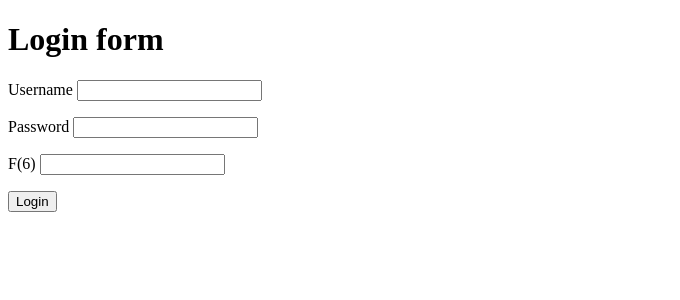
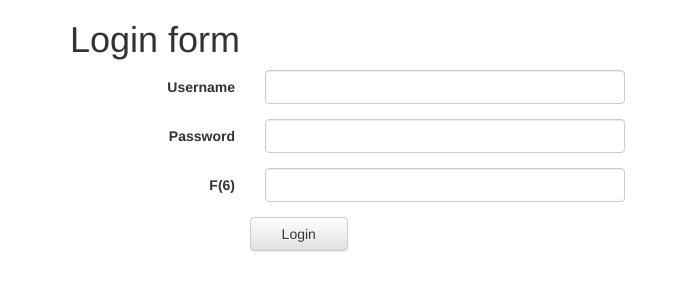
Before and after one commit to ytalashko/data-security-lab3, a Django app: page / in a window 1280 px wide. Shown: the top 300 px of the page, without its empty margins (0-680 px from the left). Run offline with Django 3.2, Linux system fonts and the light colour scheme; parts of the project's set-up code (start-up, migrations or seed data) failed here and were passed over; some libraries are stand-ins or nearby versions.

Commit message:
restyling index.html

```diff
--- a/data-security-lab3/static/js/login.js
+++ b/data-security-lab3/static/js/login.js
@@ -15,18 +15,21 @@ var getCaptcha = function(succes){
 $(function(){
   $('#loginForm').submit(function(){
     $.post($(this).attr('action'), $(this).serialize(), function(json) {
-      if(json === true){
+        if (json !== true) {
+            alert('wrong data');
+            $('#loginForm').find('input[type=text], input[type=password], textarea').val('');
+        } else {
             window.location.href = 'read/';
-          setInterval(function(){
-              getCaptcha(function(captcha){
+            setInterval(function () {
+                getCaptcha(function (captcha) {
                     var captchaText = 'please enter captcha: F(' + captcha + ') = ?';
                     var result = prompt(captchaText);
                     var res = checkCaptcha(result);
-                  if(res !== true) {
+                    if (res !== true) {
                         window.location.href = '/'
                     }
                 })
-          },5000);
+            }, 5000);
         }
     }, 'json');
     return false;
--- a/data-security-lab3/templates/index.html
+++ b/data-security-lab3/templates/index.html
@@ -4,22 +4,38 @@
 <head>
     <meta charset="UTF-8">
     <title>Index</title>
+    <link rel="stylesheet" href="{% static 'css/bootstrap.css' %}">
+    <link rel="stylesheet" href="{% static 'css/bootstrap-theme.css' %}">
 </head>
 <body>
+<div class="container">
     <h1>Login form</h1>
-    <form action="/login/" method="post" id="loginForm">
-        <label for="username">Username</label>
-        <input type="text" name="username">
-        <p></p>
-        <label for="password">Password</label>
-        <input type="password" name="password">
-        <p></p>
-        <label for="y" id="captcha"></label>
-        <input type="text" name="y">
-        <p></p>
-        <input type="submit" value="Login">
+    <form class="form-horizontal" action="/login/" method="post" id="loginForm">
+        <div class="form-group">
+            <label class="control-label col-md-2" for="username">Username</label>
+            <div class="col-md-4">
+                <input class="form-control" type="text" name="username" id="username">
+            </div>
+        </div>
+        <div class="form-group">
+            <label class="control-label col-md-2" for="password">Password</label>
+            <div class="col-md-4">
+                <input class="form-control" type="password" name="password" id="password">
+            </div>
+        </div>
+        <div class="form-group">
+            <label class="control-label col-md-2" for="y" id="captcha"></label>
+            <div class="col-md-4">
+                <input class="form-control" type="text" name="y" id="y">
+            </div>
+        </div>
+        <div class="form-group">
+            <input class="btn btn-default col-md-1 col-md-offset-2" type="submit" value="Login">
+        </div>
     </form>
     <script type="text/javascript" src="{% static 'admin/js/jquery.min.js' %}"></script>
+    <script type="text/javascript" src="{% static 'js/bootstrap.js' %}"></script>
     <script src="{% static 'js/login.js' %}"></script>
+</div>
 </body>
 </html>
```
Lines whose indentation alone changed are shown as unchanged.
